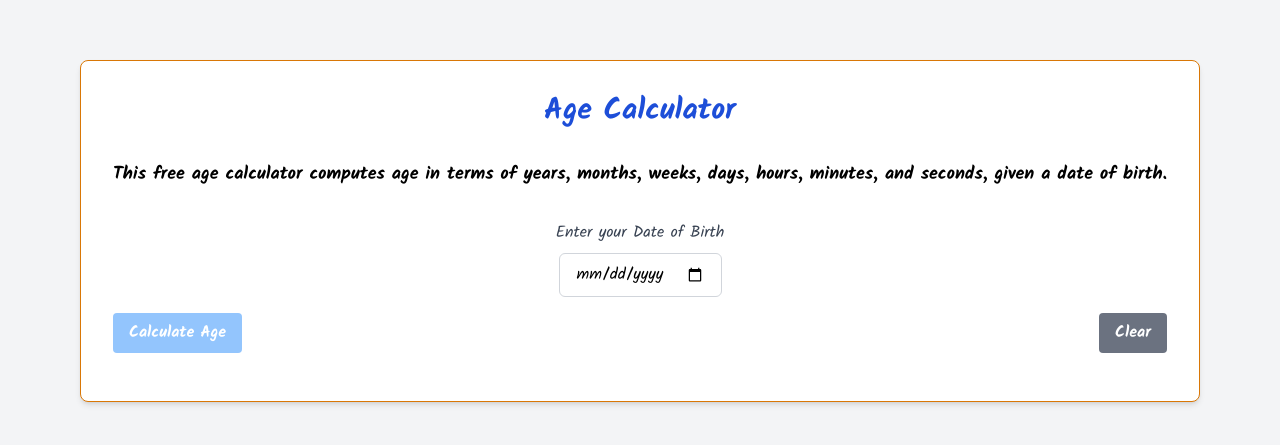
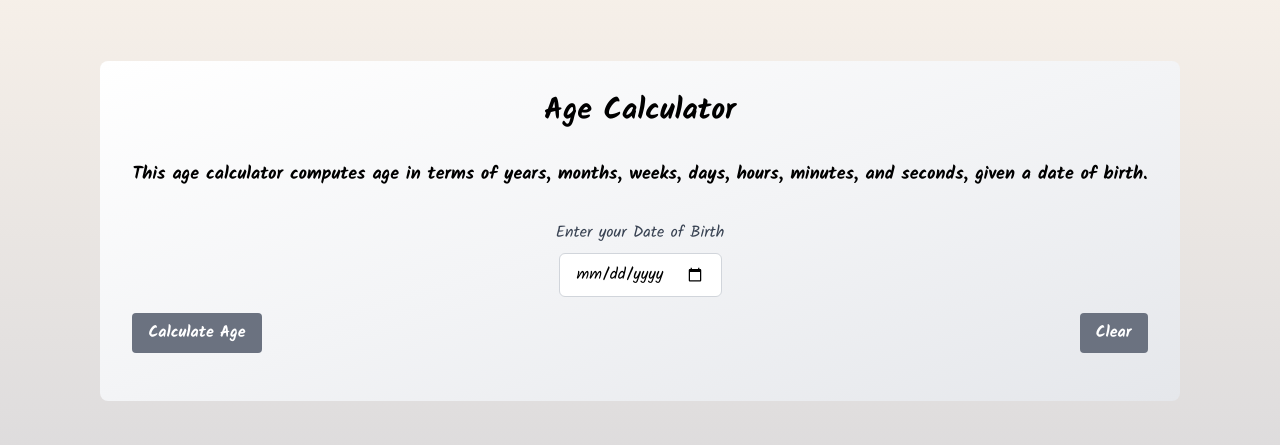
Before and after one commit to topcowmoo/lemurophoenix-halleuxii, a React (Vite) app: page / in a window 1280 px wide. Shown: the part 169-614 px from the top of the page. Built offline with nearby package versions, Linux system fonts and the light colour scheme.

Commit message:
edited card styles

```diff
--- a/src/App.jsx
+++ b/src/App.jsx
@@ -36,11 +36,11 @@ function App() {
   };
 
   return (
-    <div className="bg-gray-100 flex items-center justify-center h-screen">
-      <div className="border border-amber-600 p-8 rounded-lg shadow-md" style={{ backgroundColor: 'white' }}>
-        <h1 className="text-3xl font-semibold text-center mb-8 text-blue-700">Age Calculator</h1>
+    <div className="bg-gradient-to-b from-orange-50 to-zinc-300 flex items-center justify-center h-screen">
+      <div className="p-8 rounded-lg custom-shadow bg-gradient-to-br from-white via-gray-100 to-gray-200" style={{ backgroundColor: 'white' }}>
+        <h1 className="text-3xl font-semibold text-center mb-8 text-black-700">Age Calculator</h1>
         <strong className="block text-lg text-center mb-8">
-          This free age calculator computes age in terms of years, months, weeks, days, hours, minutes, and seconds, given a date of birth.
+          This age calculator computes age in terms of years, months, weeks, days, hours, minutes, and seconds, given a date of birth.
         </strong>
         <AgeCalculator calculateAge={calculateAge} />
         {age && <AgeResult age={age} />}
--- a/src/components/AgeCalculator.jsx
+++ b/src/components/AgeCalculator.jsx
@@ -46,9 +46,7 @@ export const AgeCalculator = ({ calculateAge }) => {
         <button
           disabled={!date}
           type="submit"
-          className={`${
-            !date ? "bg-blue-300" : "bg-blue-500"
-          } text-white font-semibold px-4 py-2 rounded ${
+          className={`bg-gray-500 text-white font-semibold px-4 py-2 rounded ${
             isAnimatingCalculate ? "animate__animated animate__rubberBand" : ""
           }`}
         >
```
Also changed, not shown: 1 other file (tests, documents, lock files or other folders).
